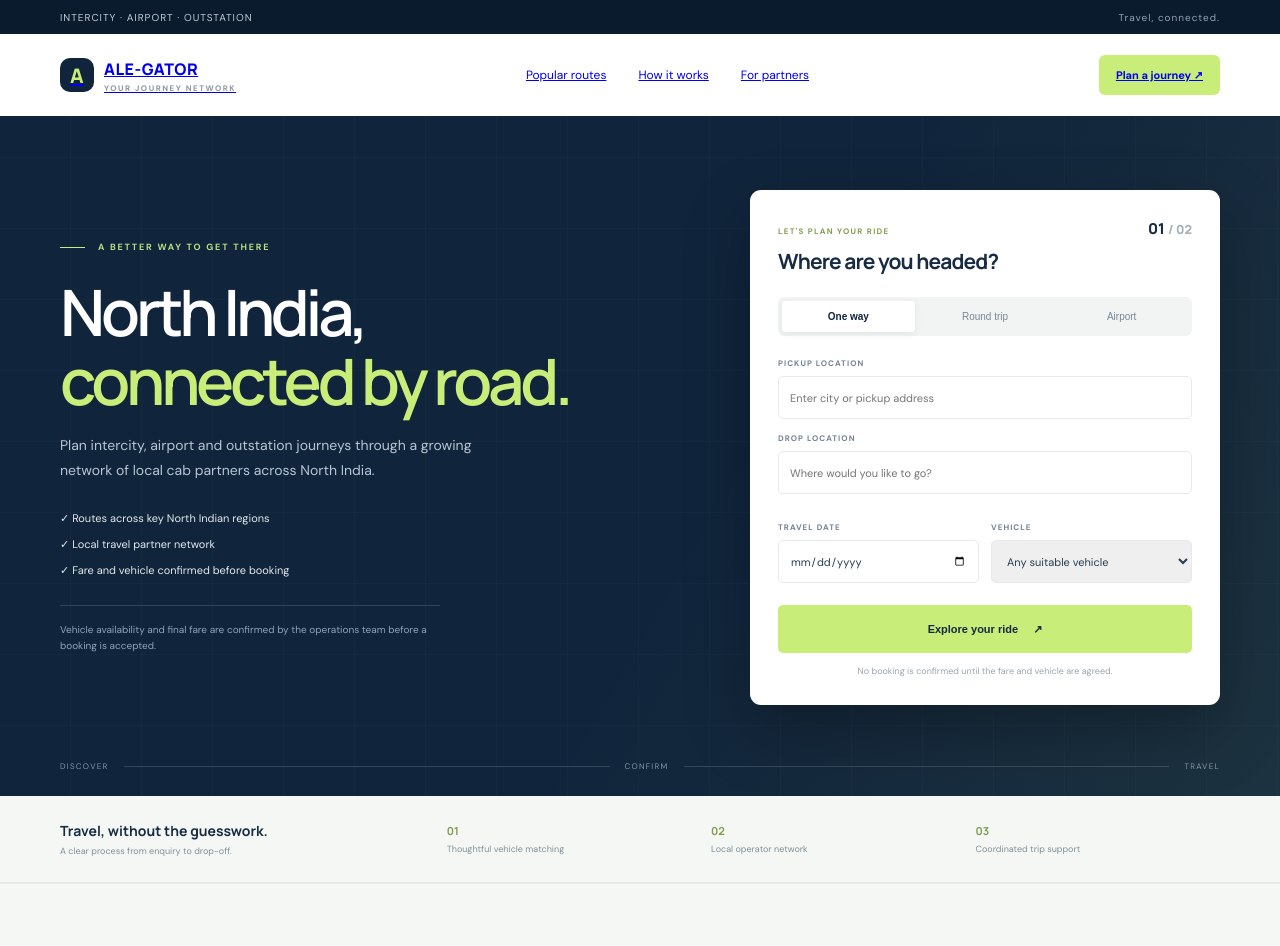
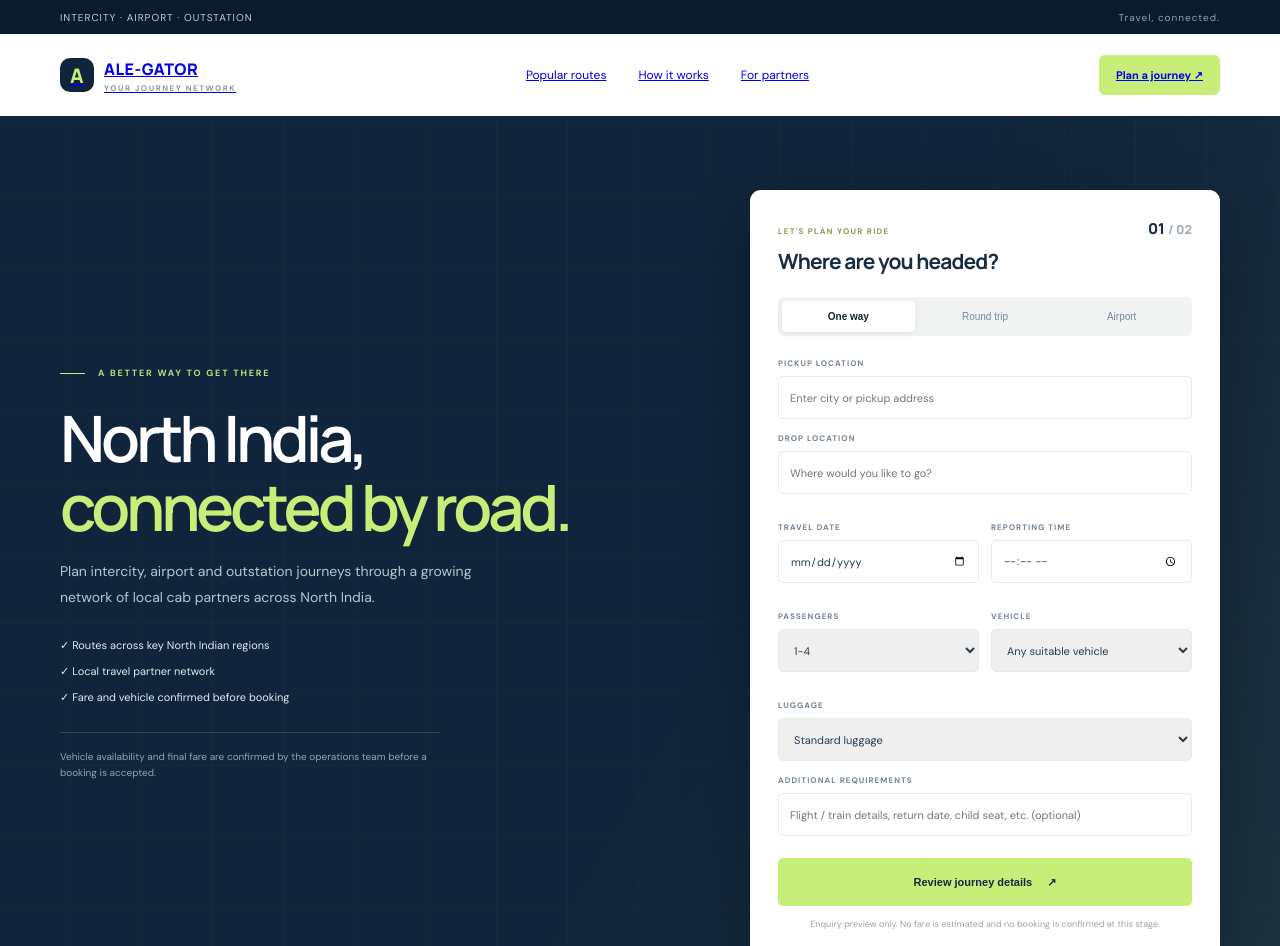
Before and after one commit to cabsdehra-Alegrator/Ale-gator-Website-, a Next.js app: page / in a window 1280 px wide. Shown: the top 946 px of the page. Built offline with nearby package versions, Linux system fonts and the light colour scheme.

Commit message:
Complete customer journey enquiry form

```diff
--- a/app/page.tsx
+++ b/app/page.tsx
@@ -16,7 +16,11 @@ export default function Home() {
   const [pickup, setPickup] = useState("");
   const [drop, setDrop] = useState("");
   const [date, setDate] = useState("");
+  const [time, setTime] = useState("");
+  const [passengers, setPassengers] = useState("1-4");
   const [vehicle, setVehicle] = useState("Any suitable vehicle");
+  const [luggage, setLuggage] = useState("Standard luggage");
+  const [notes, setNotes] = useState("");
   const [message, setMessage] = useState("");
 
   function submit(e: React.FormEvent<HTMLFormElement>) {
@@ -25,7 +29,7 @@ export default function Home() {
       setMessage("Please enter your pickup, destination and travel date.");
       return;
     }
-    setMessage("Preview only: live fare checks and booking requests will be enabled after the operations backend is connected.");
+    setMessage(`Enquiry preview: ${trip} · ${pickup} to ${drop} · ${date}${time ? ` at ${time}` : ""} · ${passengers} passengers · ${vehicle}. This is not submitted or saved yet; the operations enquiry system will be enabled with the new backend.`);
   }
 
   return <main>
@@ -52,12 +56,18 @@ export default function Home() {
           <label className="inputLabel">PICKUP LOCATION<input value={pickup} onChange={e=>setPickup(e.target.value)} placeholder="Enter city or pickup address"/></label>
           <label className="inputLabel">DROP LOCATION<input value={drop} onChange={e=>setDrop(e.target.value)} placeholder="Where would you like to go?"/></label>
           <div className="two">
-            <label className="inputLabel">TRAVEL DATE<input type="date" value={date} onChange={e=>setDate(e.target.value)}/></label>
-            <label className="inputLabel">VEHICLE<select value={vehicle} onChange={e=>setVehicle(e.target.value)}><option>Any suitable vehicle</option><option>Sedan</option><option>Ertiga / SUV</option><option>Innova class</option><option>Tempo Traveller</option></select></label>
+            <label className="inputLabel">TRAVEL DATE<input type="date" value={date} onChange={e=>setDate(e.target.value)} required/></label>
+            <label className="inputLabel">REPORTING TIME<input type="time" value={time} onChange={e=>setTime(e.target.value)}/></label>
           </div>
-          <button className="submit" type="submit">Explore your ride <span>↗</span></button>
+          <div className="two">
+            <label className="inputLabel">PASSENGERS<select value={passengers} onChange={e=>setPassengers(e.target.value)}><option>1-4</option><option>5-6</option><option>7</option><option>8-12</option><option>13-17</option><option>18+</option></select></label>
+            <label className="inputLabel">VEHICLE<select value={vehicle} onChange={e=>setVehicle(e.target.value)}><option>Any suitable vehicle</option><option>Sedan</option><option>Ertiga / SUV</option><option>Innova Crysta / similar</option><option>Tempo Traveller</option></select></label>
+          </div>
+          <label className="inputLabel">LUGGAGE<select value={luggage} onChange={e=>setLuggage(e.target.value)}><option>Standard luggage</option><option>Light luggage</option><option>Extra / bulky luggage</option></select></label>
+          <label className="inputLabel">ADDITIONAL REQUIREMENTS <input value={notes} onChange={e=>setNotes(e.target.value)} placeholder="Flight / train details, return date, child seat, etc. (optional)"/></label>
+          <button className="submit" type="submit">Review journey details <span>↗</span></button>
           {message&&<p className="message" role="status">{message}</p>}
-          <small className="fineprint">No booking is confirmed until the fare and vehicle are agreed.</small>
+          <small className="fineprint">Enquiry preview only. No fare is estimated and no booking is confirmed at this stage.</small>
         </form>
       </div>
       <div className="wrap heroFoot"><span>DISCOVER</span><i/><span>CONFIRM</span><i/><span>TRAVEL</span></div>
@@ -69,7 +79,7 @@ export default function Home() {
 
     <section className="section wrap" id="routes"><div className="sectionHead"><div><label>NORTH INDIA ROUTES</label><h2>Journeys across the North.</h2><p>Explore example corridors and share your travel details for confirmation.</p></div><a href="#plan">Plan another route ↗</a></div><div className="routeGrid">{routes.map(([a,b,c])=><button key={a+b} onClick={()=>{setPickup(a);setDrop(b);window.scrollTo({top:0,behavior:"smooth"});}}><small>{c}</small><b>{a} <i>→</i> {b}</b><span>Check journey details ↗</span></button>)}</div><p className="note">Routes and distances are indicative. Final routing, availability and fare are subject to confirmation.</p></section>
 
-    <section className="process" id="process"><div className="wrap processGrid"><div><label>HOW IT WORKS</label><h2>Three steps.<br/>One smoother journey.</h2><p>Every enquiry is reviewed by our operations team before a trip is confirmed.</p></div><div className="steps"><article><b>01</b><div><h3>Share your journey</h3><p>Enter your pickup, destination, date and vehicle preference.</p></div></article><article><b>02</b><div><h3>We coordinate local availability</h3><p>Our operations team checks suitable vehicles with trusted local travel partners for your route.</p></div></article><article><b>03</b><div><h3>Confirm and travel</h3><p>Your trip is confirmed after a suitable operator and vehicle have been allocated and the fare is agreed.</p></div></article></div></div></section>
+    <section className="process" id="process"><div className="wrap processGrid"><div><label>HOW IT WORKS</label><h2>Three steps.<br/>One smoother journey.</h2><p>Every enquiry is reviewed by our operations team before a trip is confirmed.</p></div><div className="steps"><article><b>01</b><div><h3>Share your journey</h3><p>Enter your pickup, destination, date, timing and vehicle requirements.</p></div></article><article><b>02</b><div><h3>We coordinate local availability</h3><p>Our operations team checks suitable vehicles with trusted local travel partners for your route.</p></div></article><article><b>03</b><div><h3>Confirm and travel</h3><p>Your trip is confirmed after a suitable operator and vehicle have been allocated and the fare is agreed.</p></div></article></div></div></section>
 
     <section className="partner" id="partners"><div className="wrap partnerInner"><div><label>LOCAL PARTNER NETWORK</label><h2>Local operators. Central coordination.</h2><p>Our operations team coordinates each booking with route-relevant local partners and confirms the assigned vehicle before the trip.</p></div><a href="#plan">Plan a journey ↗</a></div></section>
     <footer><div className="wrap footer"><a className="brand" href="#"><span className="mark">A</span><span>ALE-GATOR<small>YOUR JOURNEY NETWORK</small></span></a><p>Connecting customers with local cab operators for intercity, airport and outstation journeys across North India.</p><small>© {new Date().getFullYear()} Ale-gator. Availability and fares are subject to confirmation.</small></div></footer>
```
